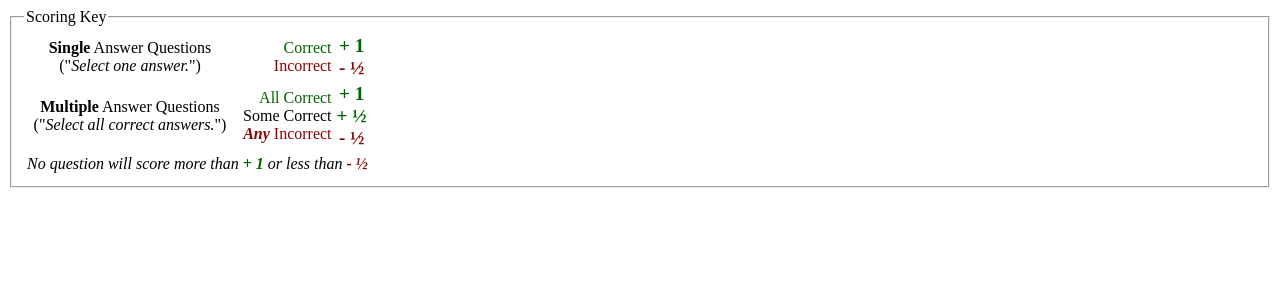
After one commit to SystemsInMotion/Prog-Lang-Eval, a CodeIgniter app: template application/views/prog_lang_eval_view.php in a window 1280 px wide. The commit adds this page. Shown: the top 300 px of the page. Run offline with CodeIgniter, Linux system fonts and the light colour scheme; the template is opened without the code that fills it, so the values that code supplies are empty; some libraries are stand-ins or nearby versions.

Commit message:
Bascially finalized View and Stylesheet

```diff
--- /dev/null
+++ b/application/views/prog_lang_eval_view.php
@@ -0,0 +1,143 @@
+<!DOCTYPE html>
+<html lang="en">
+<head>
+	<meta charset="utf-8">
+	<title>Welcome to your test!</title>
+
+	<script src="http://ajax.googleapis.com/ajax/libs/jquery/1.10.2/jquery.min.js"></script>
+
+	<link rel="stylesheet" type="text/css" href="../assets/css/test.css">
+	<script type="text/javascript" src="../assets/js/script.js"></script>
+
+
+</head>
+<body>
+
+<div id="main">
+
+	<div id="intro">
+
+
+		<fieldset id="key">
+			<legend>Scoring Key</legend>
+
+
+			<table>
+				<tr>
+					<td class="question_type">
+						<strong>Single</strong> Answer Questions<br>
+						("<em>Select one answer.</em>")
+					</td>
+					<td class="answers">
+						<span class="correct">Correct</span><br>
+						<span class="incorrect">Incorrect</span><br>
+					</td>
+					<td class="score">
+						 <span class="correct">+ 1</span><br>
+						 <span class="incorrect">- &frac12;</span>
+					</td>
+				</tr>
+					<td class="question_type">
+						<strong>Multiple</strong> Answer Questions<br>
+						("<em>Select all correct answers.</em>")
+					</td>
+					<td class="answers">
+						<span class="correct">All Correct</span><br>
+						Some Correct</span><br>
+						<span class="incorrect"><strong><em>Any</em></strong> Incorrect</span>
+					</td>
+					<td class="score">
+						 <span class="correct">+ 1<br>
+						 + &frac12;<br>
+						 <span class="incorrect">- &frac12;</span>
+					</td>
+				<tr>
+				</tr>
+				<tr>
+					<td colspan="3">
+						<em>No question will score more than <span class="correct"><strong>+ 1</strong></span> or less than <span class="incorrect"><strong>- &frac12;</span>
+					</td>
+				</tr>
+			</table>
+		</fieldset>
+
+		<?php if ($review): ?>
+			<fieldset class="review">
+				<legend>Question Difficulty Levels</legend>
+			 	Who will answer this question correctly:
+				<ol>
+					<li><strong>Basic:</strong> Any programmer</li>
+					<li><strong>Essential:</strong> Any Java programmer</li>
+					<li><strong>Competent:</strong> A Java programmer with college-level experience</li>
+					<li><strong>Experienced:</strong> A Java programmer with some professional experience</li>
+					<li><strong>Excellent:</strong> A senior Java programmer</li>
+					<li><strong>Obscure:</strong> Someone who memorized the Java API?</li>
+				</o>
+			</fieldset>
+		<?php endif ?>
+
+	</div>
+
+	<ol id="questions">
+
+		<?php foreach ($questions as $question): ?>
+	    	<li class="question">
+	    		<?php if ($review): ?>
+	    			<div class="review">
+	    				Original Question #: <?=$question['number']?><br>
+	    				Question Difficulty Level: <?=$question['level']?>
+	    			</div>
+	    		<?php endif ?>
+
+	    		<div class="text">
+	    			<?=$question['text']?>
+	    		</div>
+
+	    		<ol class="answers">
+
+	    			<span class="instruction">
+	    				<?= ($question['multiplicity'] > 1)?
+	    					"Select all correct answers." :
+	    					"Select one answer."
+	    				?>
+	    			</span>
+
+	    			<?php foreach ($question['answers'] as $answer): ?>
+	    				<li class="answer">
+
+	    					<section class="input">
+		    					<input
+			    					id="<?=$answer['id']?>"
+			 		    			<?= ($question['multiplicity'] > 1)?
+					    				'type="checkbox" name="' .$answer['id']. '"' :
+					    				'type="radio" name="' .$question['id']. '"'
+					    			?>
+					    			value="<?=$answer['id']?>"
+					    			<?php if ($review && $answer['correct']): ?>
+					    				checked="checked"
+					    			<?php endif ?>
+					    		>
+					    	</section>
+
+			    			<section class="label">
+	    						<label for="<?=$answer['id']?>"><?=$answer['text']?></label>
+	    					</section>
+
+	    					<div style="clear:both"></div>
+	    				</li>
+	    			<?php endforeach ?>
+	    		</ol>
+
+	    		<div class="decline">
+	    			<input type="checkbox" id="<?=$answer['id']?>_decline" name="<?=$answer['id']?>" value="decline">
+	    			<label for="<?=$answer['id']?>_decline">Decline to answer this question</label>
+	    		</div>
+	    	</li>
+		<?php endforeach ?>
+
+	</ol>
+
+</div>
+
+</body>
+</html>
--- a/assets/css/test.css
+++ b/assets/css/test.css
@@ -1,8 +1,120 @@
+code,
+snippet {
+	font-family: monospace;
+	white-space: pre;
+	background-color: #F4F4F4;
+	color: #070;
+}
+
+snippet {
+	display: inline;
+	padding-left: 0.5em;
+	padding-right: 0.5em;
+	margin-top: 0.25em;
+	margin-bottom: 0.25em;
+	font-weight: bold;
+}
 
 code {
-	white-space: pre;
+	display: block;
+	padding-left: 1em;
+	margin-top: 1em;
+	margin-bottom: 1em;
+	border: thin dashed gray;
 }
 
-.answers {
+.answer code {
+	margin-top: 0;
+	padding-right: 1em;
+}
+
+code strong,
+snippet strong {
+	color: black;
+}
+
+#questions .answers {
 	list-style-type: upper-alpha;
+	border-bottom: thin solid gray;
+	padding-bottom: 1em;
 }
+
+#questions .answer {
+	margin: 0.25em;
+}
+
+#questions .answers.declined {
+	color: darkgray;
+}
+
+#questions .question {
+	margin: 1em;
+	border: thin gray solid;
+	padding: 1em;
+	page-break-inside:avoid;
+}
+
+#questions .decline {
+	margin-top: 1em;
+	font-style: italic;
+}
+
+#questions .question .text {
+	margin-bottom: 1em;
+	padding-bottom: 1em;
+	border-bottom: thin gray solid;
+}
+
+#questions .question .instruction {
+	font-style: italic;
+}
+
+#key .correct {
+	color: darkgreen;
+}
+
+#key .incorrect {
+	color: darkred;
+}
+
+#key .score {
+	font-weight: bold;
+	font-size: +1.2em;
+	text-align: center;
+}
+
+#key .answers {
+	text-align: right;
+	margin-right: 2em;
+}
+
+#key .question_type {
+	text-align: center;
+}
+
+#key tr {
+	border-bottom: thin black solid;
+}
+
+.review {
+	color: red;
+}
+
+.question .review {
+	font-style: italic;
+	text-align: right;
+	position: relative;
+	float: right;
+	top: -1em;
+	left: 0.8em;
+}
+
+.answer section {
+	display: inline-table;
+}
+
+@media print {
+	body {
+		zoom: 85%;
+	}
+}
```
Also changed, not shown: application/views/prog_lang_eval.php (deleted, +0 -45 lines).
